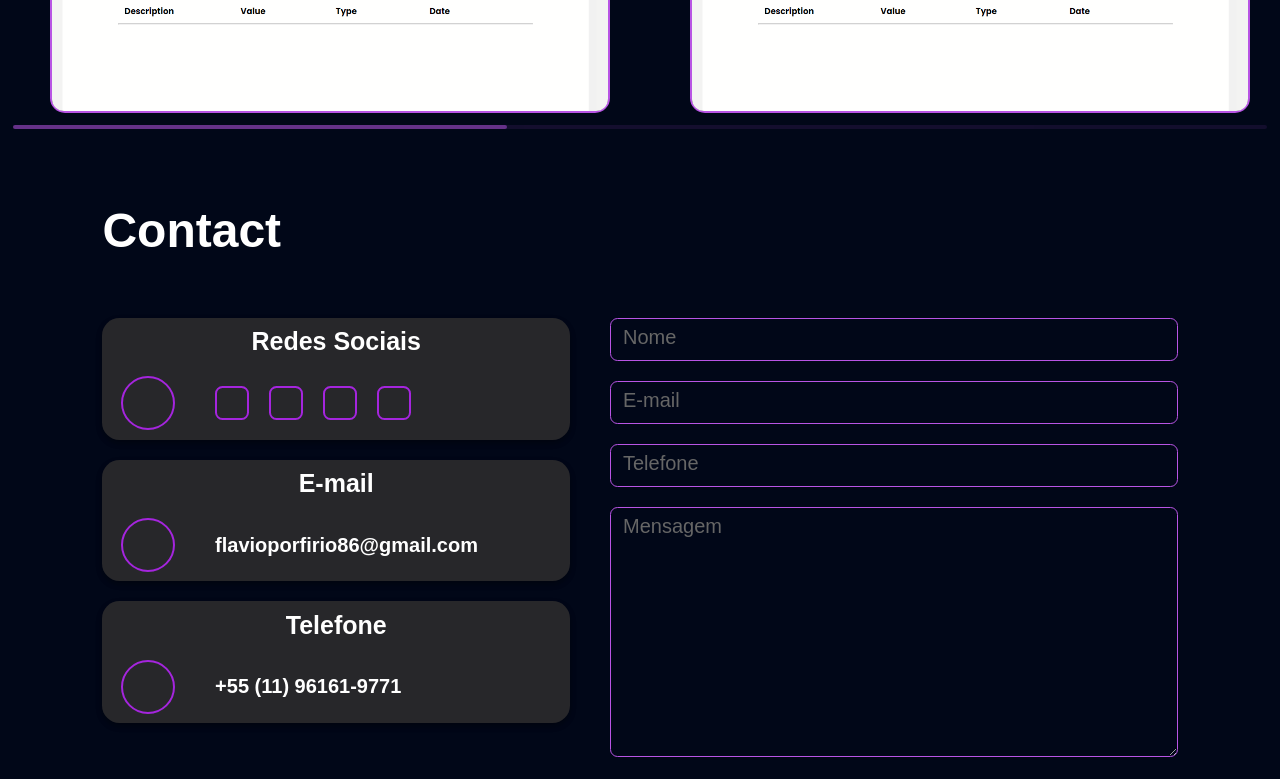
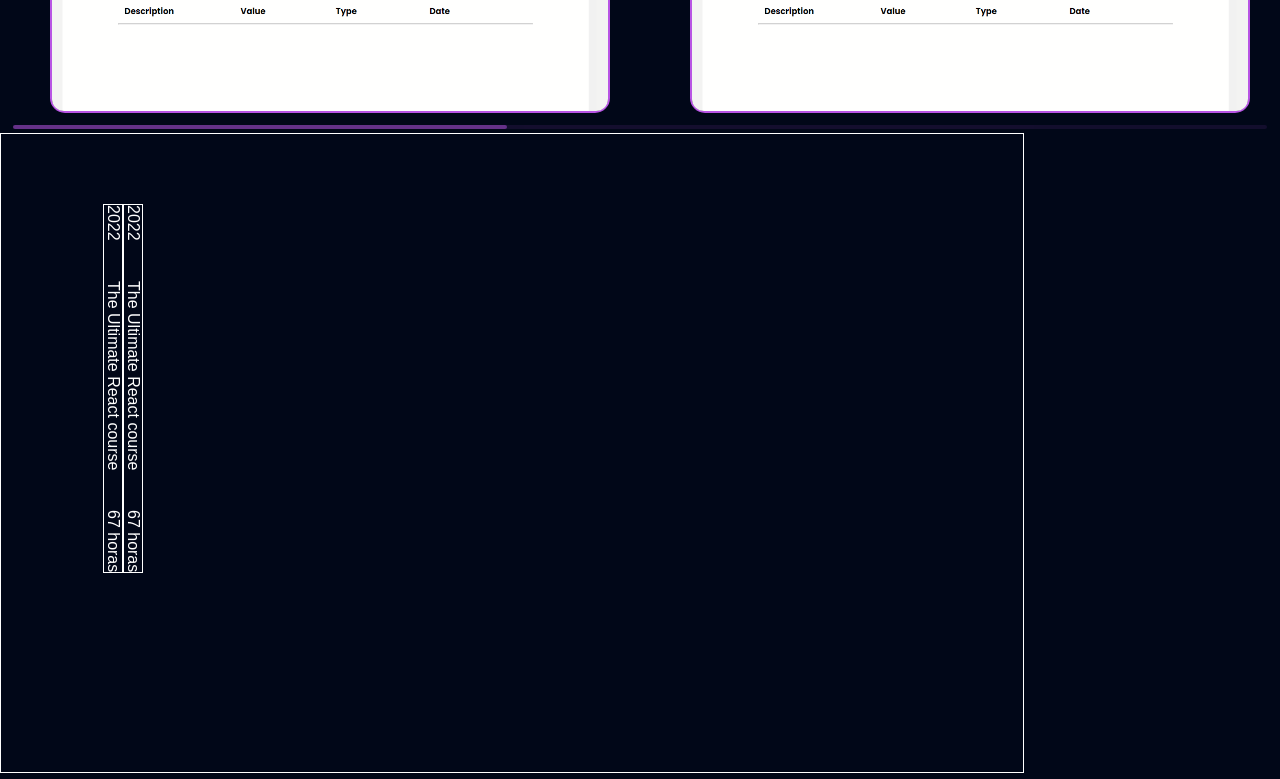
Before and after one commit to flavioporfirio/portfolio, a React (Create React App) app: page / in a window 1280 px wide. Shown: the part 1300-2079 px from the top of the page. Built offline with nearby package versions, Linux system fonts and the light colour scheme; the HTML template or start-up script is replaced by a standard one.

Commit message:
wip: formations section structure

```diff
--- a/src/components/App.css
+++ b/src/components/App.css
@@ -562,3 +562,31 @@ nav {
 .contact-forms ion-icon {
   font-size: 2.4rem;
 }
+
+#formations {
+  width: 80vw;
+  height: 80vh;
+
+  border: 1px solid #fff;
+}
+
+.header {
+  display: flex;
+  justify-content: center;
+
+  gap: 40px;
+
+  writing-mode: vertical-lr;
+
+  border: 1px solid #fff;
+  /* transform: rotate(90deg); */
+  /* translate: ; */
+}
+
+.formation {
+  display: flex;
+}
+
+.formation-container {
+  display: flex;
+}
--- a/src/components/App.js
+++ b/src/components/App.js
@@ -1,8 +1,9 @@
 import About from "./About";
+import Contact from "./Contact";
+import Formations from "./Formations";
 import Nav from "./Nav";
+import Projects from "./Projects";
 import Skills from "./Skills";
-import Projects from "./Projects";
-import Contact from "./Contact";
 
 function App() {
   return (
@@ -11,6 +12,7 @@ function App() {
       <About />
       <Skills />
       <Projects />
+      <Formations />
       <Contact />
     </div>
   );
--- /dev/null
+++ b/src/components/Formations.js
@@ -0,0 +1,64 @@
+import { useState } from "react";
+import "./App.css";
+
+export default function Formations() {
+  return (
+    <div id="formations" className="section">
+      <div className="formation-container">
+        <Formation />
+
+        <Formation />
+      </div>
+    </div>
+  );
+}
+
+function Formation() {
+  const [isOpen, setIsOpen] = useState(false);
+
+  return (
+    <div className="formation" style={{}}>
+      <div className="header" onClick={() => setIsOpen(!isOpen)}>
+        <p>2022</p>
+        <p>The Ultimate React course</p>
+        <p>67 horas</p>
+      </div>
+      {isOpen ? (
+        <div className="-formation-body">
+          <header>
+            <div className="course-logo">
+              <img src="" alt="" />
+            </div>
+            <div className="course-title">
+              <h3>Ignite - ReactJS</h3>
+              <div className="company-info">
+                <p>Rocketseat</p>
+                <p>67 horas</p>
+              </div>
+            </div>
+          </header>
+          <p>
+            Lorem ipsum dolor sit amet consectetur adipisicing elit. Ipsa, ex
+            eum! Aliquid consequuntur, natus nesciunt eos, eum ratione assumenda
+            aperiam molestias facilis cumque earum quia? Tenetur consequatur
+            libero numquam dolore?
+          </p>
+          <hr />
+          <div className="teacher-info">
+            <div>
+              <img src="" alt="" />
+              <h2>Diego Fernandes</h2>
+            </div>
+            <div className="teacher-contact">
+              <img src="./imgs/skills/react.svg" alt="" />
+              <img src="./imgs/skills/react.svg" alt="" />
+              <img src="./imgs/skills/react.svg" alt="" />
+            </div>
+          </div>
+        </div>
+      ) : (
+        ""
+      )}
+    </div>
+  );
+}
```
